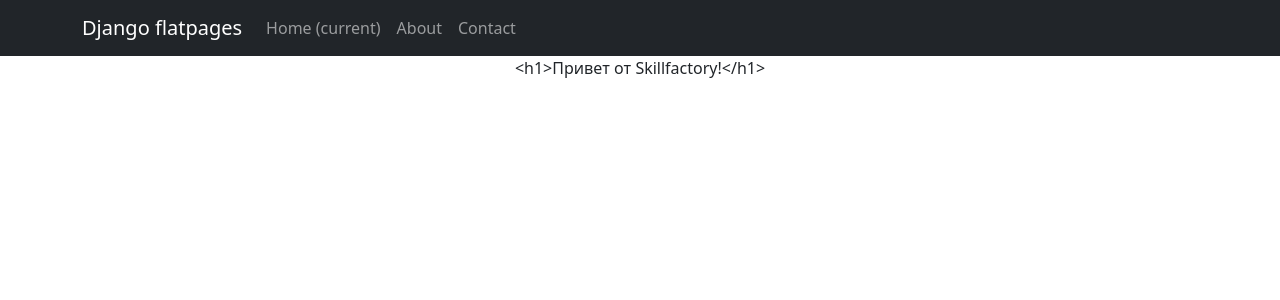
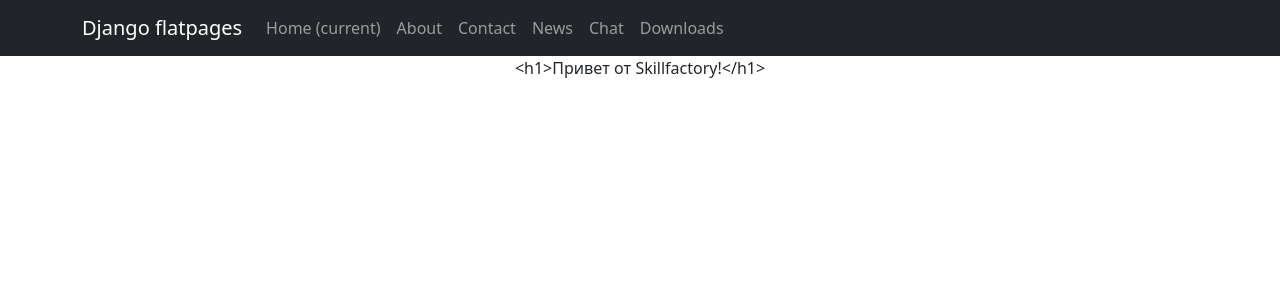
Before and after one commit to AlexBurnX/Django-Project, a Django app: template project/templates/flatpages/about.html in a window 1280 px wide. Shown: the top 300 px of the page. Run offline with Django 4.2, Linux system fonts and the light colour scheme; the template is opened without the code that fills it: values that come from a table or form of the project are taken from there, others are empty; data comes from the database, SQL or seed files in the repository; both versions use the stored data as it was after the commit; some libraries are stand-ins or nearby versions.

Commit message:
added new pages

```diff
--- a/project/project/settings.py
+++ b/project/project/settings.py
@@ -38,7 +38,7 @@ INSTALLED_APPS = [
     'django.contrib.sessions',
     'django.contrib.messages',
     'django.contrib.staticfiles',
-    # подключаем ещё приложения
+
     'django.contrib.sites',
     'django.contrib.flatpages',
     'fpages'
--- a/project/templates/flatpages/contact_page.html
+++ b/project/templates/flatpages/contact_page.html
@@ -8,6 +8,6 @@
     <h2>{{ flatpage.title }}</h2>
     <hr>
     <h3>Наши контакты:</h3>
-{{ flatpage.content }}
-{{ flatpage.content }}
+    {{ flatpage.content }}
+    {{ flatpage.content }}
 {% endblock content %}
--- a/project/templates/flatpages/default.html
+++ b/project/templates/flatpages/default.html
@@ -1,12 +1,13 @@
 <!DOCTYPE html>
 <html lang="en">
     <head>
-        {% load static %}
         <meta charset="utf-8" />
         <meta name="viewport" content="width=device-width, initial-scale=1, shrink-to-fit=no" />
         <meta name="description" content="" />
         <meta name="author" content="" />
         <title>Bare - Start Bootstrap Template</title>
+
+        {% load static %}
         <!-- Favicon-->
         <link rel="icon" type="image/x-icon" href="{% static 'assets/favicon.ico' %}" />
         <!-- Core theme CSS (includes Bootstrap)-->
@@ -36,6 +37,15 @@
                        <li class="nav-item">
                            <a class="nav-link" href="/contacts/">Contact</a>
                        </li>
+                       <li class="nav-item">
+                           <a class="nav-link" href="/news/">News</a>
+                       </li>
+                       <li class="nav-item">
+                           <a class="nav-link" href="/chat/">Chat</a>
+                       </li>
+                       <li class="nav-item">
+                           <a class="nav-link" href="/downloads/">Downloads</a>
+                       </li>
                    </ul>
                </div>
            </div>
--- a/project/templates/flatpages/inc.html
+++ /dev/null
@@ -1,3 +0,0 @@
-<p>Этот текст из inc.html</p>
-<hr>
-{{ flatpages.title }}
```
Also changed, not shown: project/templates/flatpages/chat.html (added, +9 -0 lines), project/templates/flatpages/downloads.html (added, +10 -0 lines), project/templates/flatpages/news.html (added, +10 -0 lines), project/db.sqlite3.
